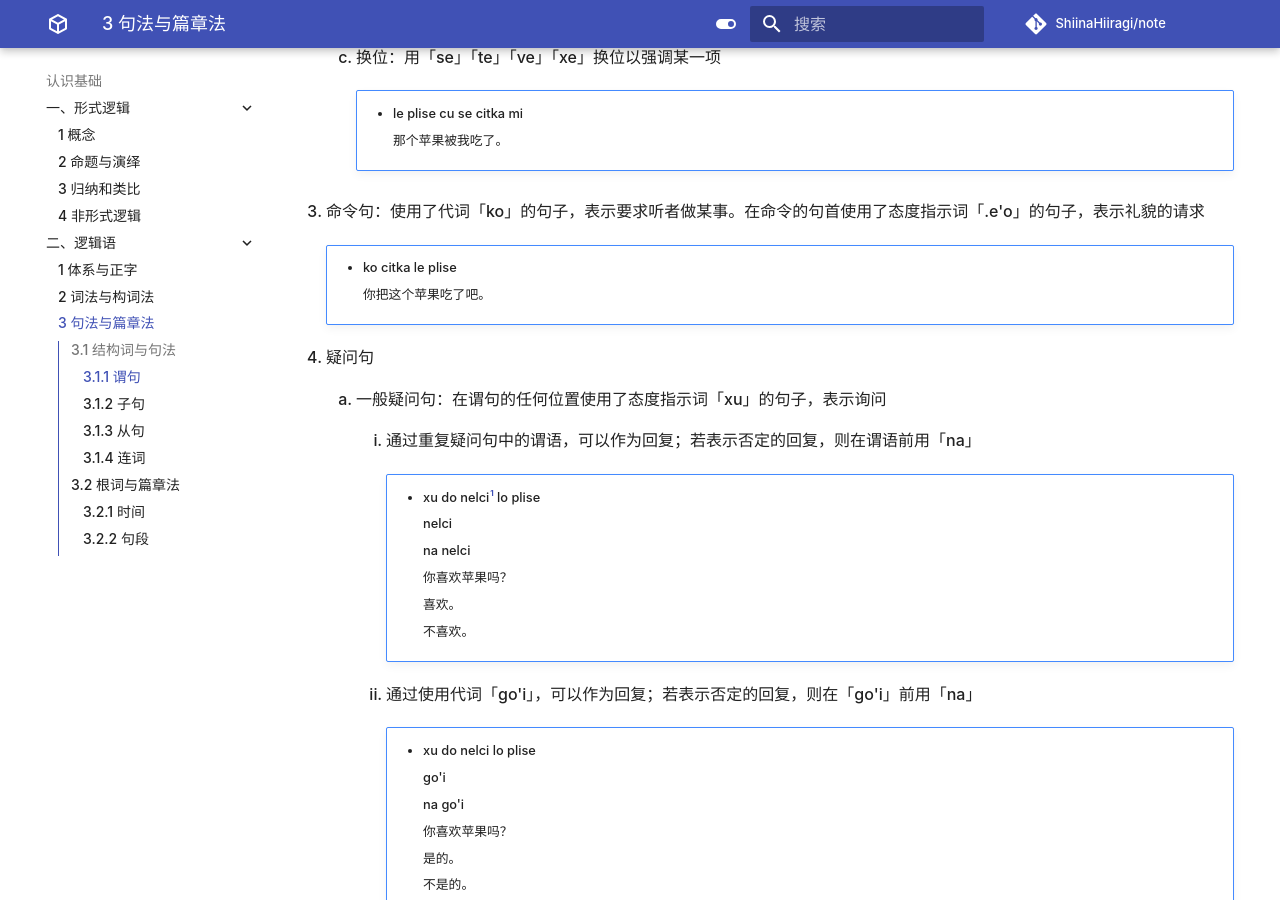
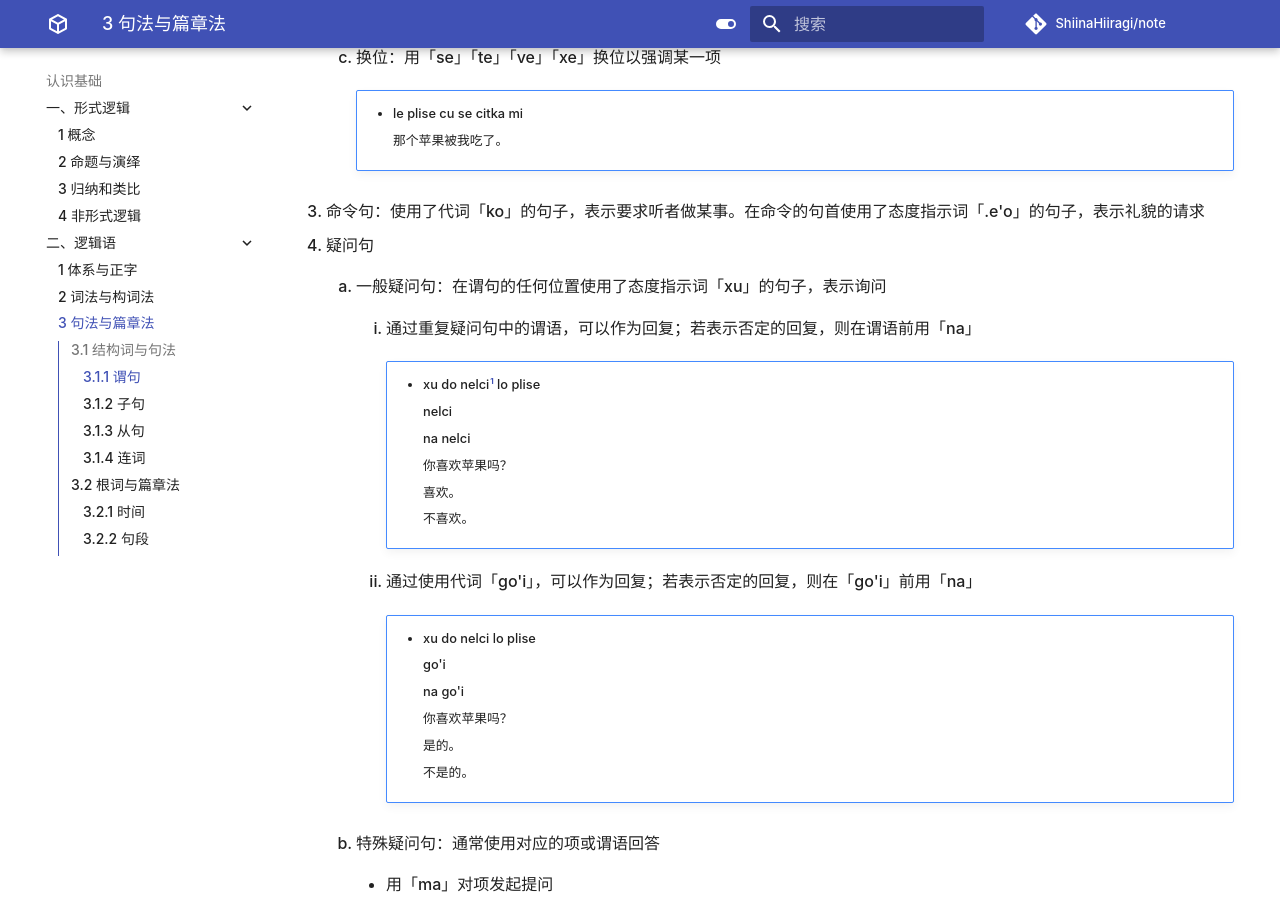
Before and after one commit to ShiinaHiiragi/note, an MkDocs documentation site: the page built from docs/cogn/jbo/syntax.md, in a window 1280 px wide and 900 px high, scrolled down 1021 px. Built offline with MkDocs 1.6.1 and Material for MkDocs 9.7.7, drawn with Linux system fonts in a browser that asks for light colours; comment, search, counter and statistics services are not loaded; some of the changed text lies outside the part shown.

Commit message:
change faults

```diff
--- a/docs/cogn/jbo/syntax.md
+++ b/docs/cogn/jbo/syntax.md
@@ -39,12 +39,6 @@
                 那个苹果被我吃了。
 
 3. 命令句：使用了代词「ko」的句子，表示要求听者做某事。在命令的句首使用了态度指示词「.e'o」的句子，表示礼貌的请求
-
-    !!! note ""
-        - ko citka le plise
-
-            你把这个苹果吃了吧。
-
 4. 疑问句
     1. 一般疑问句：在谓句的任何位置使用了态度指示词「xu」的句子，表示询问
         1. 通过重复疑问句中的谓语，可以作为回复；若表示否定的回复，则在谓语前用「na」
```
Also changed, not shown: other parts of docs/cogn/jbo/syntax.md (+1 -1 lines).
